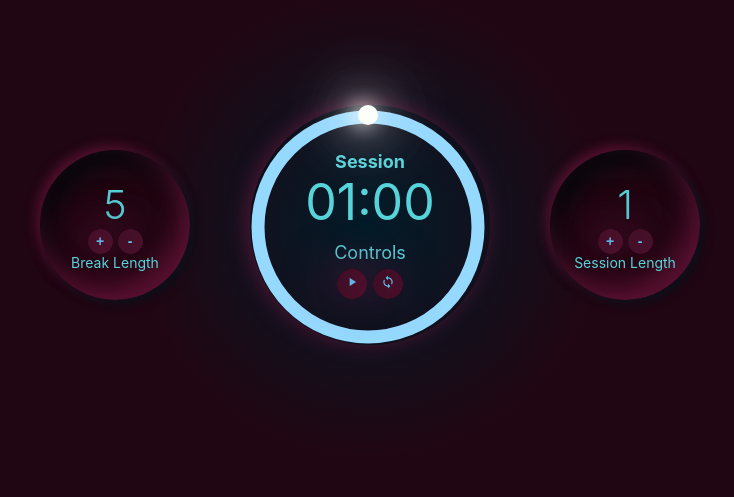
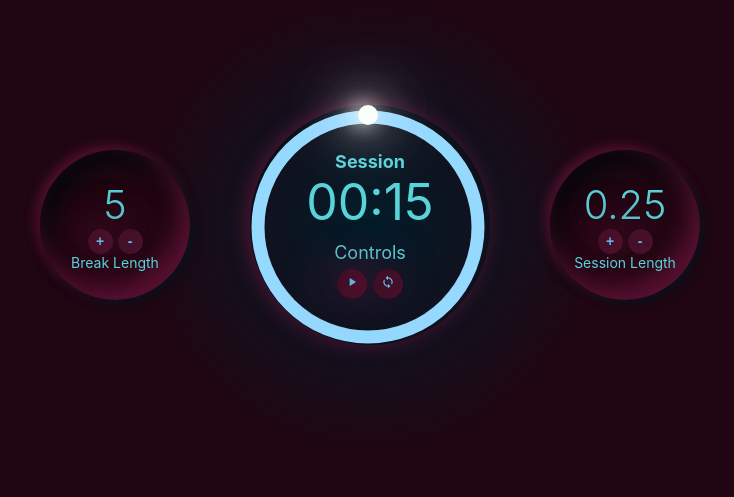
Before and after one commit to Fc0S4b/clock-FCC-test, a React (Create React App) app: page / in a window 1280 px wide. Shown: the part 175-672 px from the top of the page, without its empty margins (270-1004 px from the left). Built offline with nearby package versions, Linux system fonts and the light colour scheme; the HTML template or start-up script is replaced by a standard one.

Commit message:
reactive color bar

```diff
--- a/src/App.js
+++ b/src/App.js
@@ -7,8 +7,8 @@ import { useState, useEffect } from 'react';
 
 function App() {
   const [breakLength, setBreakLength] = useState(5);
-  const [sessionLength, setSessionLength] = useState(1);
-  const [sessionTime, setSessionTime] = useState(1 * 60);
+  const [sessionLength, setSessionLength] = useState(0.25);
+  const [sessionTime, setSessionTime] = useState(0.25 * 60);
   const [timeOn, setTimeOn] = useState(false);
   const [play, setPlay] = useState(false);
 
@@ -62,6 +62,9 @@ function App() {
     };
   }, [timeOn, sessionTime]);
 
+  const circleStroke =
+    sessionTime <= 10 && sessionTime % 2 === 0 ? '#F40000' : '#96d9ff';
+
   return (
     <div className="container">
       <div className="clock-wrapper">
@@ -78,7 +81,14 @@ function App() {
         <div className="display-wrapper">
           <div className="dot"></div>
           <svg>
-            <circle cx="110" cy="110" r="110" id="circle-svg"></circle>
+            <circle
+              cx="110"
+              cy="110"
+              r="110"
+              id="circle-svg"
+              stroke={circleStroke}
+              fill="transparent"
+            ></circle>
           </svg>
           <Display sessionTime={formatTime(sessionTime)} />
           <TimerControls countDown={countDown} play={play} reset={reset} />
--- a/src/index.css
+++ b/src/index.css
@@ -201,7 +201,7 @@ button:hover{
   height: 100%;
   fill: transparent;
   stroke-width:13;
-  stroke: var(--clr-border-timer-40);
+  /* stroke: var(--clr-border-timer-40); */
   transform: translate(8px,8px);
   stroke-dasharray:692;
   /* change this dinamically 2pir=692, r=110*/
--- a/src/utils/animatedBar.js
+++ b/src/utils/animatedBar.js
@@ -1,9 +1,9 @@
 export default function fillTimer(time, newTime) {
+  let nextTime = newTime - 1;
   let circleBar = document.getElementById('circle-svg');
   let dot = document.querySelector('.dot');
   let degStep = 360 / (time * 60);
 
-  circleBar.style.strokeDashoffset = -692 + (692 * (newTime - 1)) / (time * 60);
-  dot.style.transform = `rotateZ(-${degStep * (newTime - 1)}deg)`;
-  console.log(dot.style.transform, newTime);
+  circleBar.style.strokeDashoffset = -692 + (692 * nextTime) / (time * 60);
+  dot.style.transform = `rotateZ(-${degStep * nextTime}deg)`;
 }
```
